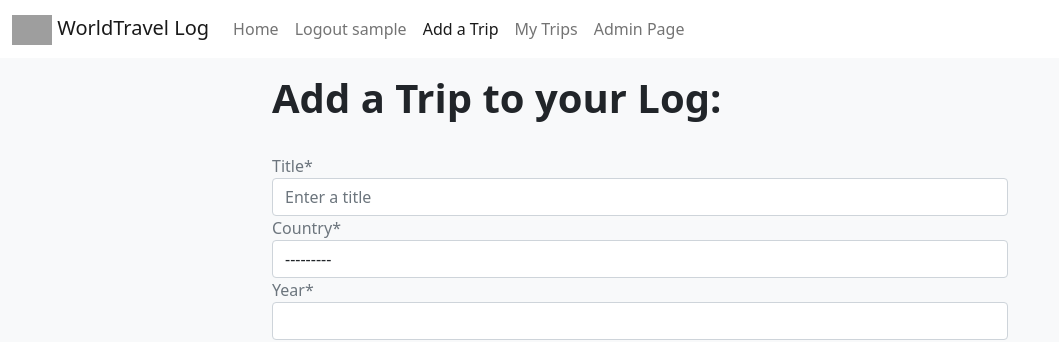
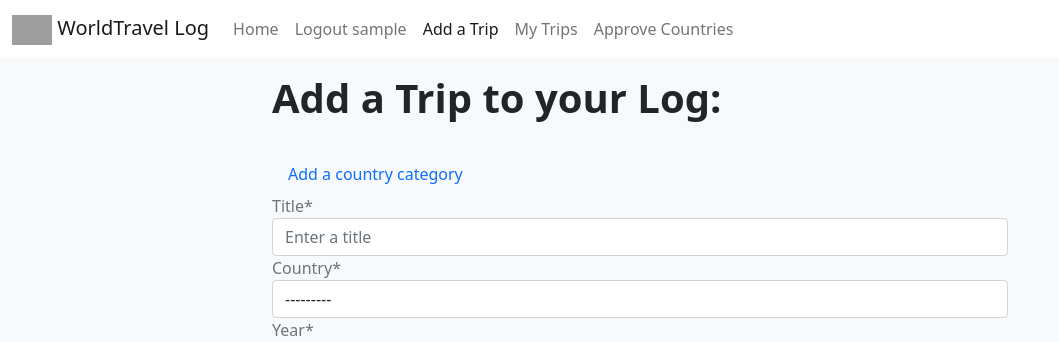
Before and after one commit to URiem/worldtravellog, a Django app: page /add_logentry/ in a window 1280 px wide. Shown: the top 342 px of the page, without its empty margins (0-1059 px from the left). Run offline with Django 3.2, Linux system fonts and the light colour scheme; the visitor is signed in with stand-in values (Sample User, id 1); data that the repository does not hold is empty; some libraries are stand-ins or nearby versions; grey boxes are pictures that could not be loaded.

Commit message:
Add approval feature to country model, add country form, and add.country view

```diff
--- a/templates/add_logentry.html
+++ b/templates/add_logentry.html
@@ -10,6 +10,7 @@
             <div class="col-md-8 mt-3 offset-md-2 mb-4">
                 <h1><strong>Add a Trip to your Log:</strong></h1>
                 <br>
+                <a class="nav-link" aria-current="page" href="{% url 'add_country' %}">Add a country category</a>
                 <!-- See forms.py -->
                 <form class="form text-muted" method="POST" action="{% url 'add_logentry' %}"
                     enctype="multipart/form-data">
--- a/templates/base.html
+++ b/templates/base.html
@@ -71,8 +71,7 @@
                     {% endif %}
                     {% if user.is_superuser %}
                     <li class="nav-item">
-                        <a class="nav-link" href="/admin">Admin
-                            Page</a>
+                        <a class="nav-link" href="/admin/travellog/country/">Approve Countries</a>
                     </li>
                     {% endif %}
                     {% endwith %}
--- a/travellog/forms.py
+++ b/travellog/forms.py
@@ -30,6 +30,14 @@ class LogentryForm(forms.ModelForm):
                 attrs={'placeholder': 'Add a short teaser about your trip'})
         }
 
+class CountryForm(forms.ModelForm):
+    """
+    class enables authenticated users to add a country to the site
+    """
+    class Meta:
+        model = Country
+        fields = ('ctry_title',)
+
 
 # class PostSearchForm(forms.Form):
 #     q = forms.CharField()
--- a/travellog/models.py
+++ b/travellog/models.py
@@ -14,6 +14,7 @@ class Country(models.Model):
     """
     ctry_title = models.CharField(max_length=40, blank=False)
     slug = models.SlugField(max_length=200, unique=True)
+    approved = models.BooleanField(default=False)
 
     class Meta:
         ordering = ['ctry_title']
@@ -22,6 +23,15 @@ class Country(models.Model):
 
     def __str__(self):
         return self.ctry_title
+
+    def save(self, *args, **kwargs):
+        """
+        helper method to generate slug for travel logs submitted
+        by non-admin users
+        """
+        self.slug = slugify(self.ctry_title)
+        super(Country, self).save(*args, **kwargs)
+
 
 
 class Logentry(models.Model):
@@ -34,7 +44,7 @@ class Logentry(models.Model):
     author = models.ForeignKey(
         User, on_delete=models.CASCADE, related_name="log_entries")
     year = models.IntegerField(validators=[MinValueValidator(1950),
-                                           MaxValueValidator(2030)],
+                                           MaxValueValidator(2050)],
                                blank=False)
     description = models.TextField()
     excerpt = models.TextField(blank=True)
--- a/travellog/urls.py
+++ b/travellog/urls.py
@@ -4,6 +4,7 @@ from django.contrib import admin
 
 urlpatterns = [
     path('add_logentry/', views.AddLogentry.as_view(), name='add_logentry'),
+    path('add_country/', views.AddCountry.as_view(), name='add_country'),
     path('user_logentry/', views.UserLogentryList.as_view(), name='user_logentry'),
     path('', views.LogentryList.as_view(), name='home'),
     path('<slug:slug>/', views.LogentryDetail.as_view(), name='logentry_detail'),
--- a/travellog/views.py
+++ b/travellog/views.py
@@ -6,7 +6,7 @@ from django.http import HttpResponseRedirect
 from django.urls import reverse_lazy
 from django.contrib import messages
 from .models import Logentry, Country, Image
-from .forms import LogentryForm, ImageForm
+from .forms import LogentryForm, ImageForm, CountryForm
 
 
 class LogentryList(generic.ListView):
@@ -85,6 +85,24 @@ class AddLogentry(CreateView):
         return super(CreateView, self).form_valid(form)
 
 
+class AddCountry(CreateView):
+    """
+    Allows authenticated users to add a new Country category
+    """
+    model = Country
+    form_class = CountryForm
+    template_name = 'add_country.html'
+    success_url = reverse_lazy('add_logentry')
+
+    # Source: https://stackoverflow.com/questions/67366138/django-display-message-after-creating-a-post # noqa
+    def form_valid(self, form):
+        form.instance.author = self.request.user
+        msg = "Your request to add a country has been submitted!"
+        messages.add_message(self.request, messages.SUCCESS, msg)
+        return super(CreateView, self).form_valid(form)
+
+
+
 class UpdateLogentry(UpdateView):
     """
     Allows an authenticated user to update an already submitted Log Entry
@@ -139,15 +157,15 @@ def delete_image(request, pk):
     return HttpResponseRedirect(request.META.get('HTTP_REFERER'))
 
 
-class DeleteImage(DeleteView):
-    """
-    This allows an authenticated user to delete an image
-    """
-    model = Image
-    template_name = 'delete_image.html'
-    success_url = reverse_lazy('logentry_detail')
+# class DeleteImage(DeleteView):
+#     """
+#     This allows an authenticated user to delete an image
+#     """
+#     model = Image
+#     template_name = 'delete_image.html'
+#     success_url = reverse_lazy('logentry_detail')
 
-    def delete(self, request, *args, **kwargs):
-        msg = "The image has been deleted"
-        messages.add_message(self.request, messages.SUCCESS, msg)
-        return super(DeleteView, self).delete(request, *args, **kwargs)
+#     def delete(self, request, *args, **kwargs):
+#         msg = "The image has been deleted"
+#         messages.add_message(self.request, messages.SUCCESS, msg)
+#         return super(DeleteView, self).delete(request, *args, **kwargs)
--- a/worldtravels/settings.py
+++ b/worldtravels/settings.py
@@ -30,7 +30,7 @@ TEMPLATES_DIR = os.path.join(BASE_DIR, 'templates')
 SECRET_KEY = os.environ.get('SECRET_KEY')
 
 # SECURITY WARNING: don't run with debug turned on in production!
-DEBUG = False
+DEBUG = True
 
 ALLOWED_HOSTS = [
     '8000-uriem-worldtravellog-lw70fabvim.us2.codeanyapp.com',
```
Also changed, not shown: templates/add_country.html (renamed from templates/update_image.html, +5 -12 lines), travellog/admin.py (+6 -1 lines), travellog/migrations/0003_auto_20230629_0651.py (added).
